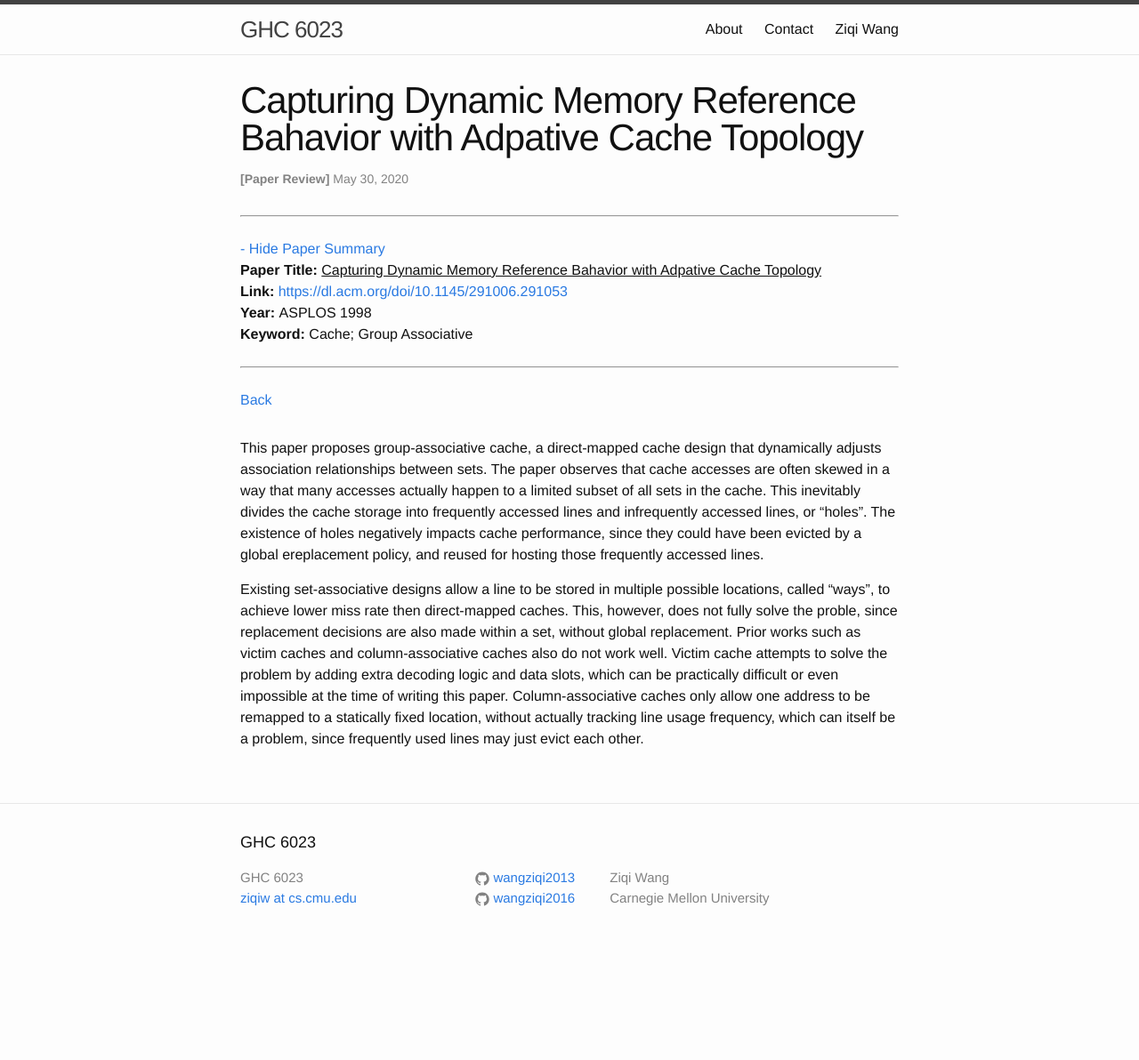
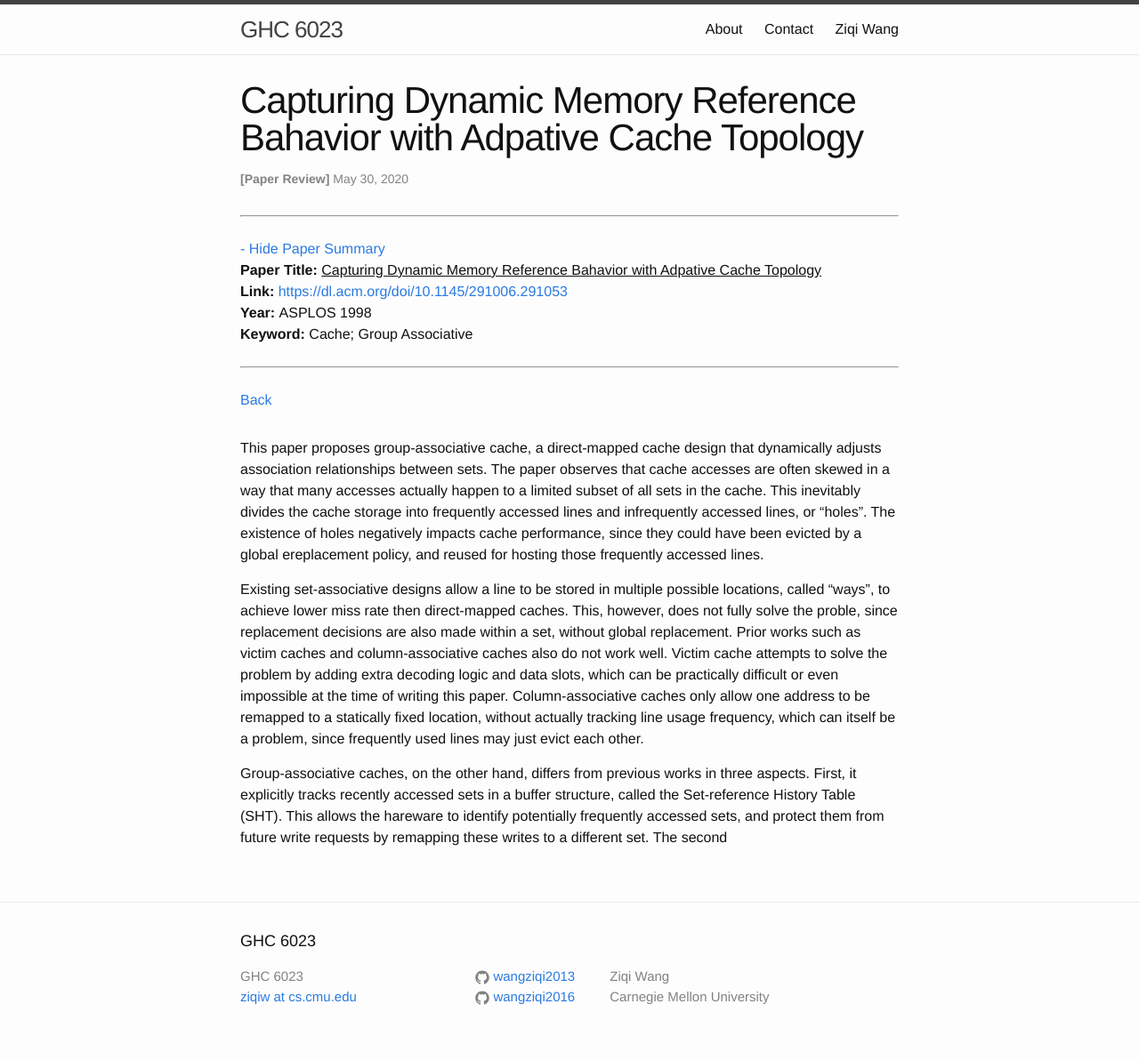
Before and after one commit to wangziqi2013/wangziqi2013.github.io, a Jekyll site: the page built from _posts/2020-05-30-group-associative-cache.markdown, in a window 1280 px wide. Shown: the whole page at 89% size. Built offline with Jekyll 4.4.1, drawn with Linux system fonts in a browser that asks for light colours; before the commit the page ends 1081 px from its top, so only the background shows below that.

Commit message:
Adding first diff

```diff
--- a/_posts/2020-05-30-group-associative-cache.markdown
+++ b/_posts/2020-05-30-group-associative-cache.markdown
@@ -26,3 +26,8 @@ not work well. Victim cache attempts to solve the problem by adding extra decodi
 practically difficult or even impossible at the time of writing this paper. Column-associative caches only allow one
 address to be remapped to a statically fixed location, without actually tracking line usage frequency, which can itself
 be a problem, since frequently used lines may just evict each other.
+
+Group-associative caches, on the other hand, differs from previous works in three aspects. First, it explicitly tracks
+recently accessed sets in a buffer structure, called the Set-reference History Table (SHT). This allows the hareware
+to identify potentially frequently accessed sets, and protect them from future write requests by remapping these writes
+to a different set. The second
```
